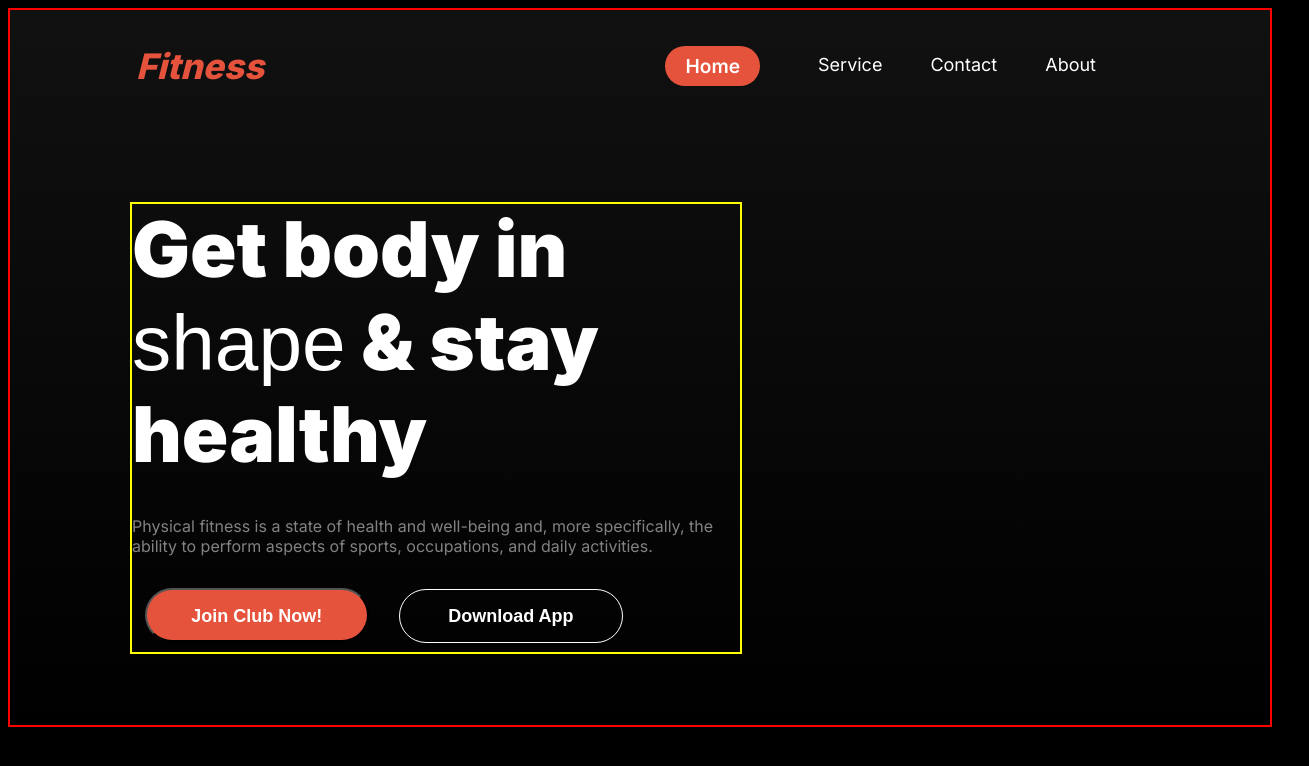
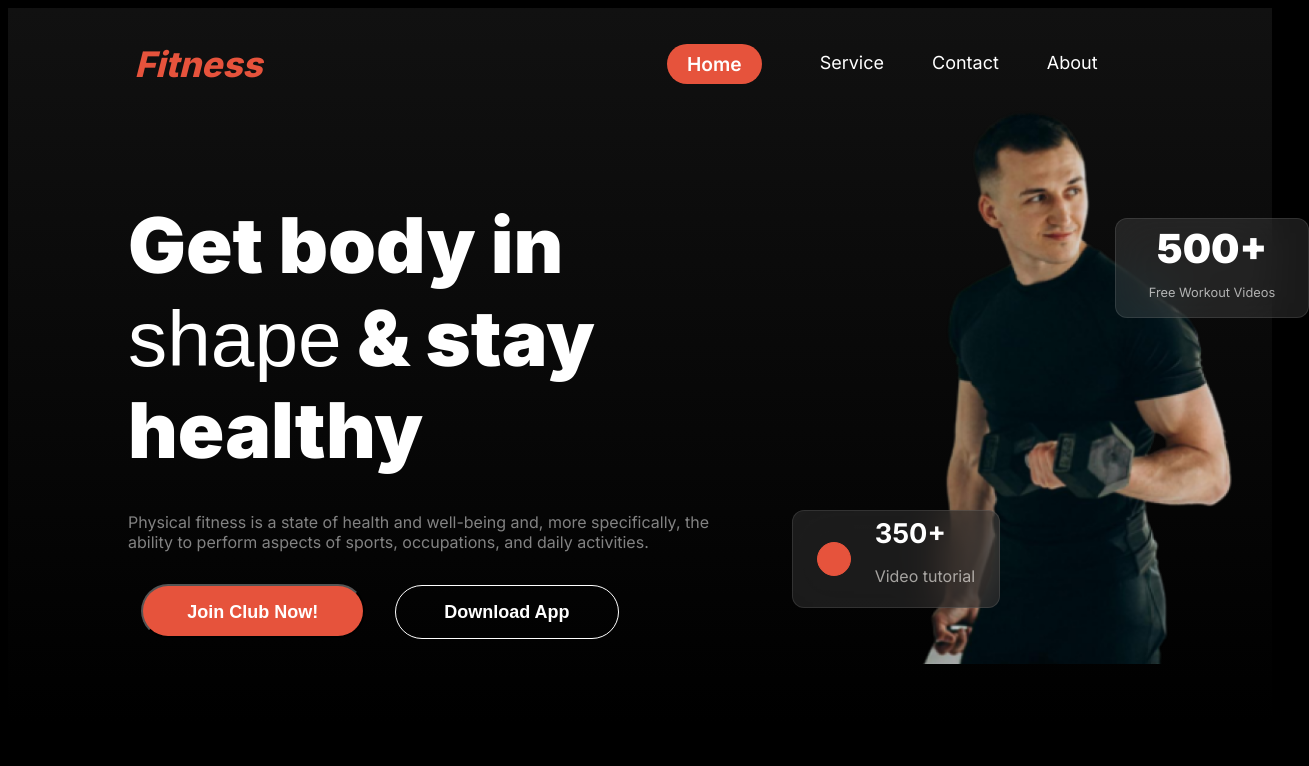
Before and after one commit to rahatahmed99/Assignment-two, a plain HTML site: page index.html in a window 1280 px wide. Shown: the whole page, 1309 px wide, since content can reach past the window. Drawn offline with Linux system fonts and the light colour scheme; a web font is replaced by a local one.

Commit message:
header part complet

```diff
--- a/index.html
+++ b/index.html
@@ -20,12 +20,37 @@
        </ul>
      </nav>
 
-     <div class="banner-content">
+     <section>
+      <div class="banner-content">
         <h1 class="banner-title">Get body in <br> <span class="shape miama-font">shape</span> & stay <br> healthy</h1>
         <p class="banner-description text-gray">Physical fitness is a state of health and well-being and, more specifically, the ability to perform aspects of sports, occupations, and daily activities.</p>
-        <div><button class="btn-primary">Join Club Now!</button>
-          <button class="btn">Download App</button></div>
+
+          <div>
+            <button class="btn-primary">Join Club Now!</button>
+          <button class="btn">Download App</button>
+          </div>
+
      </div>
+
+     <div>
+      <img src="./images/Images 2.png" alt="">
+     </div>
+     <div class="free-wrk">
+      <h5 class="fr-pw">500+</h5>
+      <p class="fr-cm">Free Workout Videos</p>
+     </div>
+
+     <div class="Video-tut">
+      <div>
+        <p class="sercle"></p>
+      </div>
+      <div>
+        <h6 class="vd-p">350+</h6>
+      <p class="vd-c">Video tutorial</p>
+      </div>
+     </div>
+     </section>
+
   </header>
   <main>
 
--- a/styles/style.css
+++ b/styles/style.css
@@ -76,7 +76,6 @@ body{
 .banner{
   max-width: 1440px;
   height: 715px;
-  border: 2px solid red;
   margin: 0 auto;
   background: linear-gradient(180.00deg, rgb(17, 17, 17),rgba(119, 119, 119, 0) 100%);
 }
@@ -131,7 +130,6 @@ align-items: center;
 .banner-content{
   max-width: 38rem;
   height: 28rem;
-  border: 2px solid yellow;
   margin-top: 5rem;
   margin-left: 7.5rem;
   display: flex;
@@ -155,3 +153,83 @@ align-items: center;
   font-weight: 400;
   margin-bottom: 2rem;
 }
+
+div img{
+  width: 21rem;
+  height: 36rem;
+  margin-left: 56.80rem;
+  margin-top: -200rem;
+}
+
+.free-wrk{
+  width: 12rem;
+  height: 6.125rem;
+  display: flex;
+  flex-direction: column;
+  justify-content: center;
+  text-align: center;
+  border: 1px solid  rgba(255, 255, 255, 0.1);
+  border-radius: 0.75rem;
+  backdrop-filter: blur(1.4rem);
+  background: rgba(255, 255, 255, 0.1);
+  margin-left: 69.1875rem;
+  margin-top: -28.125rem;
+}
+
+.fr-pw{
+  font-size: 2.5rem;
+  font-weight: 900;
+  margin-top: 0;
+  margin-bottom: 0;
+}
+
+.fr-cm{
+  font-size: 0.8rem;
+  font-weight: 400;
+  color: rgba(255, 255, 255, 0.65);
+}
+
+
+.Video-tut{
+  width: 12.87rem;
+  height: 6rem;
+  display: flex;
+  flex-direction: row;
+  justify-content: space-evenly;
+  align-items: center;
+  border: 1px solid rgba(255, 255, 255, 0.1);
+  border-radius:  0.75rem;
+  backdrop-filter: blur(1.4rem);
+  background: rgba(48, 48, 48, 0.54);
+  margin-left: 49rem;
+  margin-top: 12rem;
+}
+
+.sercle{
+  width: 2rem;
+  height: 2rem;
+  border: 1px solid  rgb(230, 83, 60);;
+  background-color:  rgb(230, 83, 60);
+  border-radius: 50%;
+}
+
+
+.vd-p{
+  font-size: 1.7rem;
+  font-weight: 1.6rem;
+  margin-top: 0;
+  margin-bottom: 0;
+}
+
+.vd-c{
+  font-size: 1rem;
+  font-weight: 400;
+  color: rgba(239, 237, 232, 0.65);;
+}
+
+
+@media screen and (max-width: 576px) {
+  .banner{
+    flex-direction: column;
+  }
+}
```
